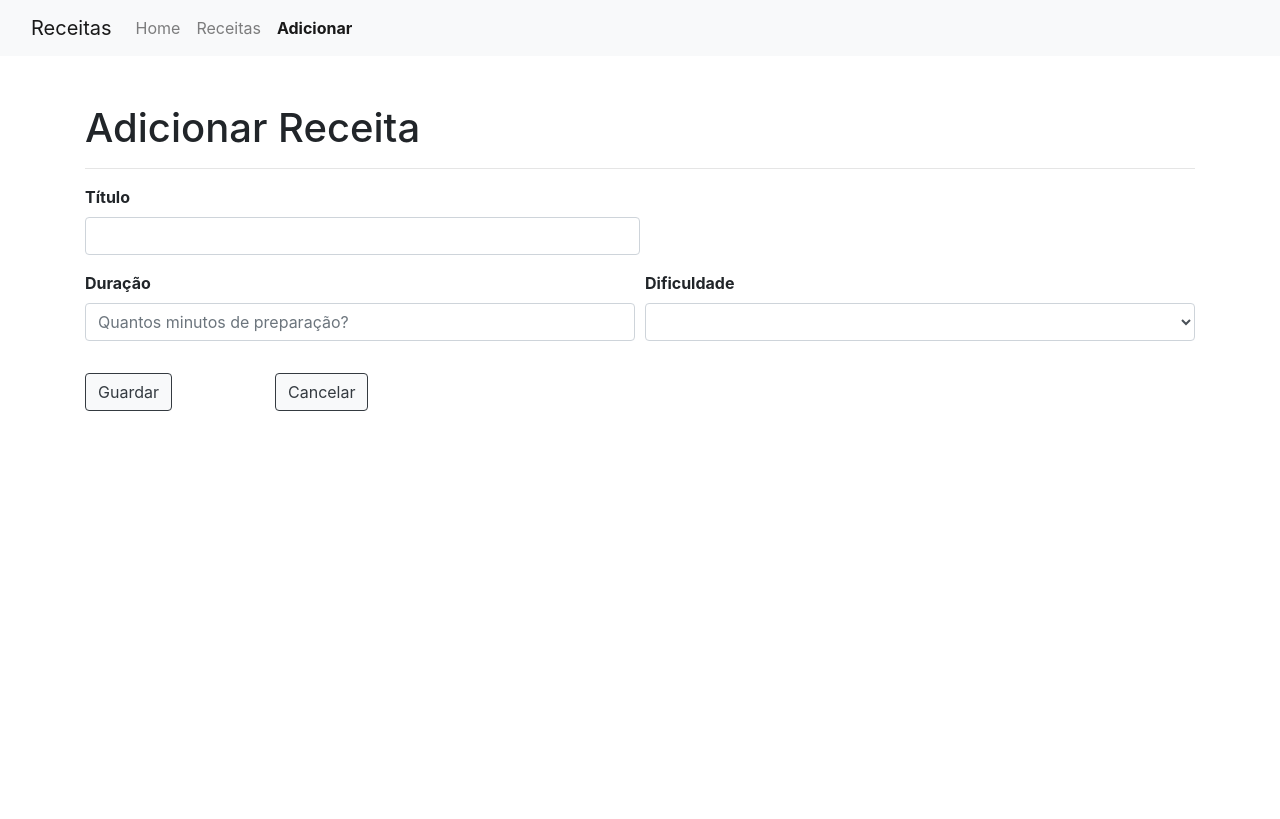
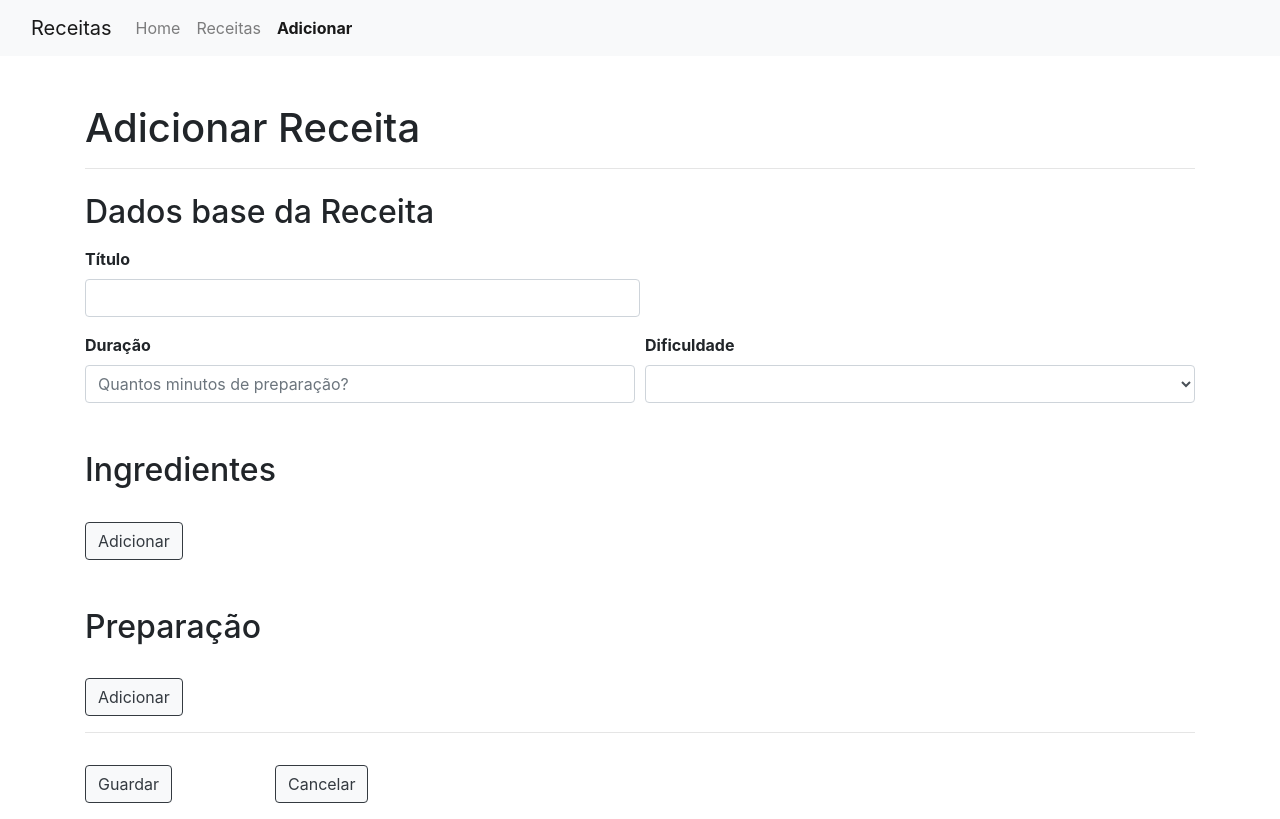
Before and after one commit to Claudia-Vieira/Recipe-Project-Frontend, an Angular app in the folder project-frontend/: page /adicionar in a window 1280 px wide. Built offline with nearby package versions, Linux system fonts and the light colour scheme.

Commit message:
adição do template para inserir os ingredientes e os passos

```diff
--- a/project-frontend/src/app/add-form/add-form.component.css
+++ b/project-frontend/src/app/add-form/add-form.component.css
@@ -1,6 +1,10 @@
 label {
     font-weight: bold;
 }
-span{
+p{
     opacity: 0.9;
 }
+#formFileSm{
+    border:none;
+    padding-left: 0;
+}
--- a/project-frontend/src/app/add-form/add-form.component.html
+++ b/project-frontend/src/app/add-form/add-form.component.html
@@ -3,6 +3,8 @@
     Adicionar Receita
 </h1>
 <hr/>
+
+<h2 class="mb-3 mt-4">Dados base da Receita</h2>
 
 <form [formGroup]="recipeForm" (ngSubmit)="save()">
     <div class="form-group">
@@ -25,17 +27,57 @@
           </select>
         </div>
       </div>
-   <!--  <div class="form-group">
-      <label for="ingredientsInput">Ingredientes</label>
-      <input type="text" class="form-control" id="ingredientsInput" placeholder="Insira os ingredientes e quantidadades separados por /.">
-      <span>Ex. Leite-200mL/Açúcar-200g/...</span>
+
+      <!--Upload da Imagem - não implementado
+
+      <div class="form-row mb-3">
+        <div class="col ">
+            <label for="formFileSm" class="form-label">Selecione uma imagem</label>
+            <input class="form-control" id="formFileSm" type="file" #file accept=".png, .jpg, .jpeg" formControlName="imageUrl">
           </div>
-    <div class="form-group">
-        <label for="stepsInput">Preparação</label>
-        <input type="text" class="form-control" id="stepsInput" placeholder="Insira os passos separados por /.">
-        <span>Ex. Misturar o leite e a farinha./Adicionar o açúcar e mexer bem./....</span>
+      </div>-->
+
+
+     <h2 class="mb-3 mt-5">Ingredientes</h2>
+
+
+<!-- <form [formGroup]="recipeForm" (ngSubmit)="addNewIngredient()"> -->
+     <div formArrayName="ingredients">
+      <div *ngFor="let ingredients of ingredients.controls; let i = index">
+
+        <div class="form-group"  >
+            <input formGroupName="{{i}}"  placeholder="Ingrediente" class="mr-2 p-1" style="border-radius:5px">
+            <input formGroupName="{{i}}"  placeholder="Quantidade" class="ml-2 mr-4 p-1" style="border-radius:5px">
+          <button class="delete-btn btn btn-light btn-outline-dark" (click)="deleteIngredient(i)">Delete</button>
         </div>
-       -->
+
+      </div>
+
+          <button class="btn btn-light btn-outline-dark mt-3" (click)="addNewIngredient()">Adicionar</button>
+      </div>
+    <!-- </form> -->
+
+    <h2 class="mb-3 mt-5">Preparação</h2>
+
+    <!-- <form [formGroup]="recipeForm" (ngSubmit)="addNewIngredient()"> -->
+      <div formArrayName="steps">
+        <div *ngFor="let steps of steps.controls; let i = index">
+
+          <div class="form-group"  >
+              <input formGroupName="{{i}}"  placeholder="Passo" class="mr-2 p-1" style="border-radius:5px">
+
+            <button class="delete-btn btn btn-light btn-outline-dark" (click)="deleteStep(i)">Delete</button>
+          </div>
+
+        </div>
+
+            <button class="btn btn-light btn-outline-dark mt-3" (click)="addNewStep()">Adicionar</button>
+        </div>
+      <!-- </form> -->
+
+     <!--Submit-->
+
+     <hr/>
       <div class="form-group">
         <div class="row">
           <div class="col-2">
@@ -46,5 +88,14 @@
      </div>
      </div>
      </div>
-</form>
+
+
+
+    <!-- passos
+
+      <div class="form-group">
+        <label for="stepsInput">Preparação</label>
+        <input type="text" class="form-control" id="stepsInput" placeholder="Insira os passos separados por /.">
+        <span>Ex. Misturar o leite e a farinha./Adicionar o açúcar e mexer bem./....</span>
       </div>
+       -->
--- a/project-frontend/src/app/add-form/add-form.component.ts
+++ b/project-frontend/src/app/add-form/add-form.component.ts
@@ -1,7 +1,8 @@
 import { Component, OnInit } from '@angular/core';
-import { NgForm, FormBuilder, FormGroup, Validators, FormControl, ReactiveFormsModule } from '@angular/forms';
+import {  FormArray, FormBuilder, FormControl, FormGroup, Validators } from '@angular/forms';
 import { ActivatedRoute, Router } from '@angular/router';
 import { RecipeService } from '../services/recipe.service';
+import { IngredientService } from '../services/ingredient.service';
 
 @Component({
   selector: 'app-add-form',
@@ -11,14 +12,22 @@ import { RecipeService } from '../services/recipe.service';
 export class AddFormComponent implements OnInit {
 
     recipeForm: FormGroup;
+    ingredientForm?: FormGroup;
+    stepsForm?: FormGroup
     Id?: number;
 
 
     get title() { return this.recipeForm.get('title'); }
     get dificulty() { return this.recipeForm.get('dificulty'); }
     get duration() { return this.recipeForm.get('duration'); }
+    get steps(){ return this.recipeForm.controls['steps'] as FormArray}
+    get ingredients() { return this.recipeForm.controls['ingredients'] as FormArray;}
+    get imageUrl() {return this.recipeForm.get('/assets/imageUrl')}
+    get name() {return this.ingredientForm?.get('name')}
+    get quantity() {return this.ingredientForm?.get('quantity')}
+    get descriptio(){return this.stepsForm?.get('description')}
 
-  constructor(private _fb: FormBuilder, private _avRoute: ActivatedRoute,private recipeService: RecipeService, private _router: Router) {
+  constructor(private _fb: FormBuilder, private _avRoute: ActivatedRoute,private recipeService: RecipeService, private ingredientService: IngredientService, private _router: Router) {
     if (this._avRoute.snapshot.params["id"]) {
       this.Id = this._avRoute.snapshot.params["id"];
   }
@@ -27,18 +36,50 @@ export class AddFormComponent implements OnInit {
       title: ['', [Validators.required]],
       duration: ['', [Validators.required]],
       dificulty: ['', [Validators.required]],
+      imageUrl: ['', [Validators.required]],
+      ingredients: this._fb.array([]),
+      steps: this._fb.array([]),
   })
   }
+
+  addNewIngredient() {
+
+    const ingredientForm = this._fb.group({
+      name: ['', Validators.required],
+      quantity:['', Validators.required],
+  });
+
+    this.ingredients.push(ingredientForm)
+    }
+
+
+  deleteIngredient(ingredientIndex: number) {
+    this.ingredients.removeAt(ingredientIndex);
+}
+
+addNewStep() {
+
+  const stepForm = this._fb.group({
+    description: ['', Validators.required],
+});
+
+  this.steps.push(stepForm)
+  }
+
+deleteStep(stepIndex: number) {
+  this.steps.removeAt(stepIndex);
+}
 
   ngOnInit(): void {
 
   }
 
  save(){
-   this.recipeService.addRecipe(this.recipeForm.value)
+
+  this.recipeService.addRecipe(this.recipeForm.value)
   .subscribe((data) => {
       this._router.navigate(['receitas']);
-  })
+  });
 }
 
 cancel() {
@@ -46,5 +87,4 @@ cancel() {
 }
 
 
-
 }
--- a/project-frontend/src/app/cards/cards.component.ts
+++ b/project-frontend/src/app/cards/cards.component.ts
@@ -37,7 +37,8 @@ export class CardsComponent{
       this.recipes = result;
       ;
     },);
-    this.router.navigate(['/receitas']);
+    this.router.navigate(['./receitas']);
+    window.location.reload();
 
 }
 
--- a/project-frontend/src/app/model/ingredients.ts
+++ b/project-frontend/src/app/model/ingredients.ts
@@ -1,5 +1,5 @@
 export interface Ingredient {
     Id: number;
     name: string;
-    quantity: number;
+    quantity: string;
   }
--- a/project-frontend/src/app/services/recipe.service.ts
+++ b/project-frontend/src/app/services/recipe.service.ts
@@ -1,5 +1,5 @@
 import { Inject, Injectable} from '@angular/core';
-import { HttpClient } from '@angular/common/http';
+import { HttpClient, HttpEventType, HttpHeaders } from '@angular/common/http';
 import { Observable } from 'rxjs';
 import { Recipe } from '../model/recipes';
 
@@ -8,6 +8,7 @@ import { Recipe } from '../model/recipes';
 export class RecipeService {
 
   private baseUrl = 'https://localhost:44380/';
+
 
   constructor(private http: HttpClient,) {
   }
@@ -25,8 +26,9 @@ export class RecipeService {
   }
 
   addRecipe(recipe:any):Observable<Recipe[]>{
-    return this.http.post<Recipe[]>(this.baseUrl + 'api/recipes', recipe);
-  }
 
+    return this.http.post<Recipe[]>(this.baseUrl + 'api/recipes', recipe)
 
 }
+
+}
```
Also changed, not shown: project-frontend/src/app/services/ingredient.service.ts (+7 -0 lines). Lines whose indentation alone changed are shown as unchanged.
